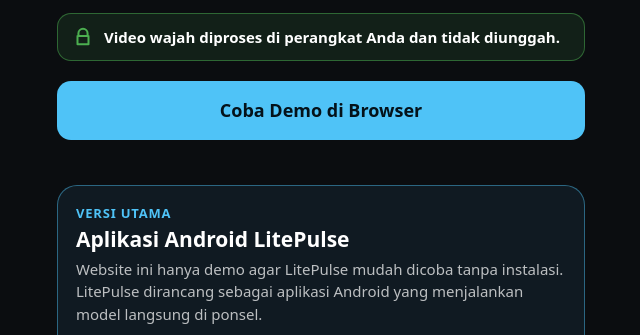
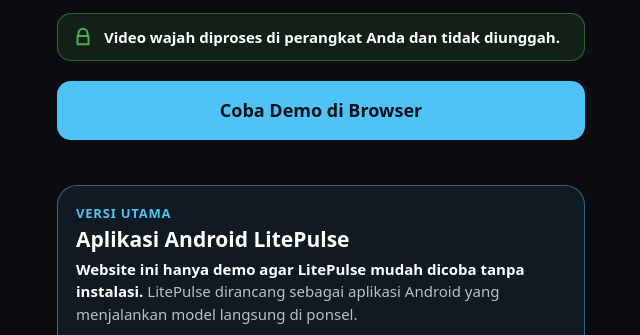
Before and after one commit to NS2006/litepulse-app, a website with bundled scripts: page web/index.html in a window 1280 px wide. Shown: the part 281-616 px from the top of the page, without its empty margins (319-959 px from the left). Built offline with nearby package versions, Linux system fonts and the light colour scheme.

Commit message:
improve UI page

```diff
--- a/web/css/style.css
+++ b/web/css/style.css
@@ -66,6 +66,7 @@
 .android-kicker { margin: 0; color: var(--accent); font-size: 13px; font-weight: 700; text-transform: uppercase; letter-spacing: 0.8px; }
 .android-card h2 { margin: 2px 0 6px; font-size: 21px; line-height: 1.25; }
 .android-text { margin: 0 0 16px; color: var(--text-2); font-size: 15px; }
+.android-text strong { color: var(--text); }
 .btn-download {
   display: flex; align-items: center; justify-content: center; gap: 10px;
   border-radius: 14px; padding: 18px 16px; background: #fff; color: #04121a;
--- a/web/index.html
+++ b/web/index.html
@@ -39,7 +39,7 @@
         <p class="android-kicker">Versi utama</p>
         <h2 id="android-title">Aplikasi Android LitePulse</h2>
         <p class="android-text">
-          Website ini hanya demo agar LitePulse mudah dicoba tanpa instalasi.
+          <strong>Website ini hanya demo agar LitePulse mudah dicoba tanpa instalasi.</strong>
           LitePulse dirancang sebagai aplikasi Android yang menjalankan model langsung di ponsel.
         </p>
         <a class="btn-download apk-link" href="LitePulse.apk" download>
```
